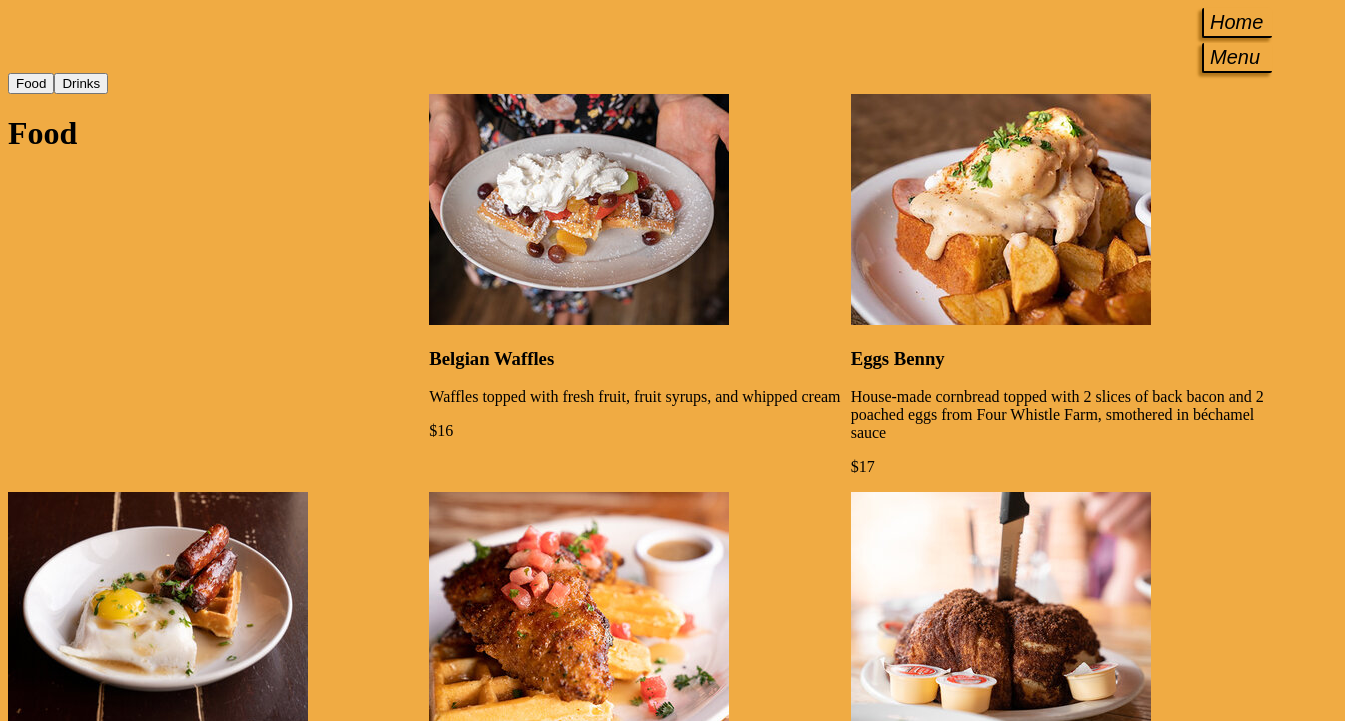
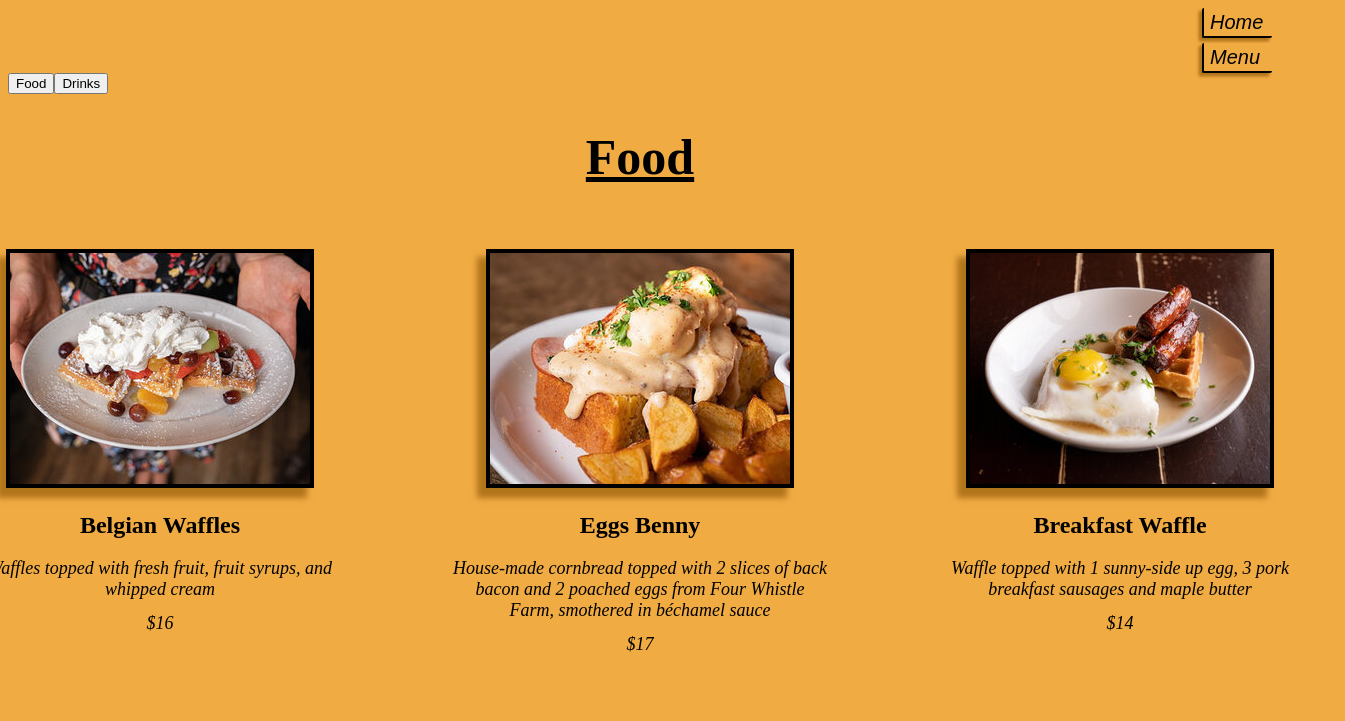
Before and after one commit to tylermoroz/BreakNBrew, a website built with webpack: page dist/index.html in a window 1280 px wide. Both pictures are taken after a click on the button "Menu". Shown: the top 721 px of the page, 1345 px wide, since content can reach past the window. Built offline with nearby package versions, Linux system fonts and the light colour scheme.

Commit message:
Add layout for food menu, add minor styles to food items.

```diff
--- a/src/food.js
+++ b/src/food.js
@@ -7,6 +7,7 @@ import frenchT from "./assets/frenchToast.jpg";
 import huevos from "./assets/huevos.jpg";
 import pulledPork from "./assets/pulledPorkHash.jpg";
 import veganSausage from "./assets/veganSausageTofu.jpg";
+import { menu } from "./menu";
 
 const foodItem = (imgSrc, name, desc, price) => {
   return { imgSrc, name, desc, price };
@@ -82,6 +83,8 @@ const displayMenuItem = (item) => {
   itemDesc.textContent = item.desc;
   itemPrice.textContent = item.price;
 
+  foodItemDiv.classList.add("food-item");
+
   foodItemDiv.appendChild(itemImg);
   foodItemDiv.appendChild(itemName);
   foodItemDiv.appendChild(itemDesc);
@@ -93,23 +96,26 @@ const displayMenuItem = (item) => {
 const food = () => {
   const content = document.getElementById("content");
   const menuDiv = document.createElement("div");
+  const foodMenu = document.createElement("div");
   const head = document.createElement("h1");
 
   head.textContent = "Food";
 
-  menuDiv.id = "food-menu";
+  menuDiv.id = "menu-page";
+  foodMenu.id = "food-menu";
 
   content.appendChild(menuDiv);
   menuDiv.appendChild(head);
-  menuDiv.appendChild(displayMenuItem(belgianWaffles));
-  menuDiv.appendChild(displayMenuItem(eggsBenny));
-  menuDiv.appendChild(displayMenuItem(breakfastWaffle));
-  menuDiv.appendChild(displayMenuItem(chickenWaffles));
-  menuDiv.appendChild(displayMenuItem(cinnamonBun));
-  menuDiv.appendChild(displayMenuItem(frenchToast));
-  menuDiv.appendChild(displayMenuItem(huevosRancheros));
-  menuDiv.appendChild(displayMenuItem(pulledPorkHash));
-  menuDiv.appendChild(displayMenuItem(veganSausageTofu));
+  menuDiv.appendChild(foodMenu);
+  foodMenu.appendChild(displayMenuItem(belgianWaffles));
+  foodMenu.appendChild(displayMenuItem(eggsBenny));
+  foodMenu.appendChild(displayMenuItem(breakfastWaffle));
+  foodMenu.appendChild(displayMenuItem(chickenWaffles));
+  foodMenu.appendChild(displayMenuItem(cinnamonBun));
+  foodMenu.appendChild(displayMenuItem(frenchToast));
+  foodMenu.appendChild(displayMenuItem(huevosRancheros));
+  foodMenu.appendChild(displayMenuItem(pulledPorkHash));
+  foodMenu.appendChild(displayMenuItem(veganSausageTofu));
 
   return content;
 };
--- a/src/style.css
+++ b/src/style.css
@@ -107,8 +107,47 @@ body {
   font-size: 20px;
 }
 
+#menu-page {
+  display: flex;
+  flex-direction: column;
+  justify-content: center;
+  align-items: center;
+}
+
+#menu-page h1 {
+  font-size: 50px;
+  text-decoration: underline;
+}
+
 #food-menu {
   display: grid;
   grid-template-columns: 1fr 1fr 1fr;
   grid-template-rows: 1fr 1fr 1fr;
+  gap: 30px;
+  margin-top: 30px;
 }
+
+.food-item {
+  display: flex;
+  flex-direction: column;
+  justify-content: start;
+  align-items: center;
+  width: 450px;
+}
+
+.food-item img {
+  border: 4px solid black;
+  box-shadow: -8px 9px 6px 1px rgb(177, 117, 26);
+}
+
+.food-item h3 {
+  font-size: 24px;
+}
+
+.food-item p {
+  width: 375px;
+  text-align: center;
+  margin-top: -5px;
+  font-size: 18px;
+  font-style: italic;
+}
```
Also changed, not shown: dist/main.js.
